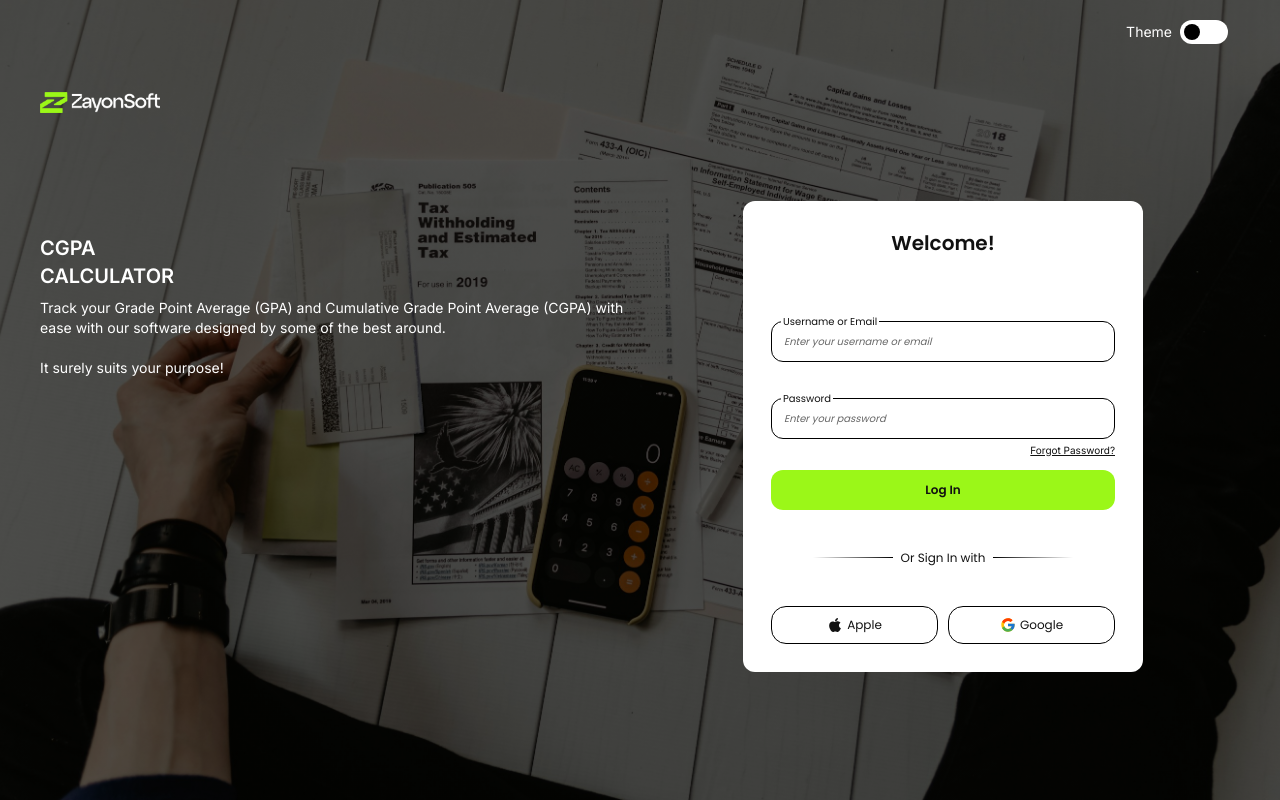
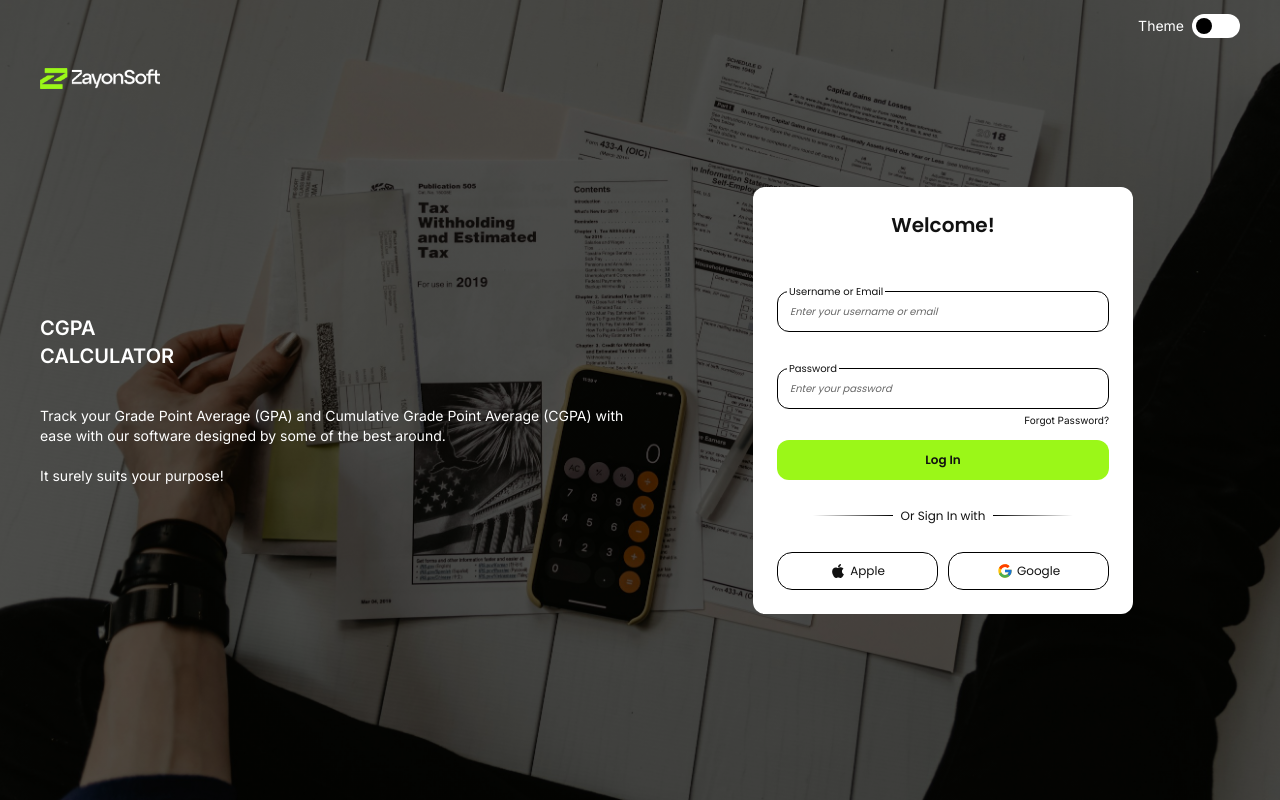
Before and after one commit to zayonsoft/new-cgpa-calculator-frontend, a Next.js app: page /login in a window 1280 px wide. Built offline with nearby package versions, Linux system fonts and the light colour scheme.

Commit message:
Adjusted the Login Form's Sizing and added an after:preloader

```diff
--- a/package.json
+++ b/package.json
@@ -10,6 +10,7 @@
   },
   "dependencies": {
     "@material-tailwind/react": "^2.1.10",
+    "axios": "^1.12.2",
     "jwt-decode": "^4.0.0",
     "next": "15.5.2",
     "react": "19.1.0",
--- a/src/app/login/layout.tsx
+++ b/src/app/login/layout.tsx
@@ -25,8 +25,8 @@ export default function LoginLayout({
   children: React.ReactNode;
 }) {
   return (
-    <section className="grid px-10 max-[500px]:px-5 grid-rows-[auto_1fr] w-full h-screen login-form-bg">
-      <div className="w-full h-10 grid max-[760px]:h-auto items-center grid-cols-[1fr_auto]">
+    <section className="grid px-10 max-[500px]:px-5 w-full h-screen login-form-bg">
+      <div className="absolute z-10 left-10 right-10 max-[500px]:left-5 max-[500px]:right-5 py-2 grid max-[760px]:h-auto items-center grid-cols-[1fr_auto]">
         <Image
           className="h-auto min-[760px]:hidden"
           src={"/logo.png"}
@@ -35,14 +35,14 @@ export default function LoginLayout({
           height={0}
         />
         {/* section For the Toggle buttons */}
-        <div className="justify-self-end self-center p-3 py-5">
+        <div className="justify-self-end py-1.5 self-center ">
           <p className={`${inter.className} flex items-center gap-2 text-sm`}>
             <span className="text-white">Theme</span>
             <ThemeToggleButton />
           </p>
         </div>
       </div>
-      <div className="pt-8 max-[760px]:pt-5">{children}</div>
+      <div>{children}</div>
     </section>
   );
 }
--- a/src/app/login/page.tsx
+++ b/src/app/login/page.tsx
@@ -21,9 +21,9 @@ const poppins = Poppins({
 export default function Login(): JSX.Element {
   const { theme, toggleTheme } = useTheme();
   return (
-    <div className="grid grid-cols-2 gap-3 max-[760px]:grid-cols-1 h-full">
-      <div className="grid gap-3 h-auto grid-rows-[150px_1fr] max-[760px]:hidden">
-        <div className="py-2 pt-5">
+    <div className="grid relative  grid-cols-2 gap-3 max-[760px]:grid-cols-1 h-full">
+      <div className="grid gap-3 relative h-auto grid-rows-[150px_1fr]  max-[760px]:hidden">
+        <div className="py-2 pt-17">
           <Image
             className="h-auto"
             src={"/logo.png"}
@@ -32,9 +32,11 @@ export default function Login(): JSX.Element {
             height={0}
           />
         </div>
-        <div className={`${inter.className} content-start`}>
+        <div
+          className={`${inter.className} -translate-y-1/2 top-1/2 absolute content-start`}
+        >
           {/* Just to wrap the content */}
-          <div className="grid gap-2 text-white">
+          <div className="grid gap-9 text-white">
             <h1 className="text-xl font-semibold">
               CGPA
               <br />
@@ -57,7 +59,7 @@ export default function Login(): JSX.Element {
         {/* THE FORM SECTION */}
         <div
           className={
-            "bg-white grid w-full max-w-[400px] p-7 m-auto text-[#111111] gap-10 font-semibold transition ease-in-out duration-900  rounded-xl dark:bg-[#1F1F1F]"
+            "bg-white grid w-full max-w-[380px] p-6 m-auto text-[#111111] gap-7 font-semibold transition ease-in-out duration-900  rounded-xl dark:bg-[#1F1F1F]"
           }
         >
           <p
@@ -101,7 +103,7 @@ export default function Login(): JSX.Element {
                 />
                 <p className="justify-self-end">
                   <Link
-                    className={`${inter.className} font-normal text-[10px] underline transition ease-in-out duration-900 dark:text-[#FFFFFF]`}
+                    className={`${inter.className} font-normal text-[10px]  transition ease-in-out duration-900 hover:underline dark:text-[#FFFFFF]`}
                     href={""}
                   >
                     Forgot Password?
@@ -109,10 +111,10 @@ export default function Login(): JSX.Element {
                 </p>
               </span>
             </div>
-
+            {/* after:left-0 after:right-0 after:top-0 after:bottom-0 */}
             <div>
               <button
-                className="bg-[#9BF718] w-full rounded-xl text-xs box-border py-3"
+                className={`bg-[#9BF718] cursor-pointer relative custom-transition hover:bg-[#27f718] w-full rounded-xl text-xs box-border after:w-7 after:h-7 after:rounded-full after:border-gray-900 after:border-l-gray-400 after:border-5 after:-translate-1/2 after:left-1/2 after:top-1/2 py-3 after:absolute after:hidden after:bg-transparent after:animate-spin`}
                 type="submit"
               >
                 Log In
@@ -123,7 +125,7 @@ export default function Login(): JSX.Element {
           <div className="grid grid-cols-2 gap-2.5">
             <div>
               <Link
-                className="grid rounded-[15px] justify-items-center  items-center p-2.5 border-black dark:border-[#CBCBCB] border transition ease-in-out duration-900"
+                className="grid rounded-[15px] justify-items-center  items-center p-2.5 border-black dark:border-[#CBCBCB] hover:bg-[#03030321] hover:border-[#03030321] dark:hover:bg-[#9f9f9f21] dark:hover:border-[#9f9f9f21] border transition ease-in-out duration-900"
                 href={"#"}
               >
                 <span className="grid gap-1 grid-cols-[auto_1fr] items-center transition ease-in-out duration-900 dark:text-[#CBCBCB]">
@@ -137,7 +139,7 @@ export default function Login(): JSX.Element {
 
             <div>
               <Link
-                className="grid rounded-[15px] justify-items-center items-center p-2.5 border-black dark:border-[#CBCBCB] border transition ease-in-out duration-900"
+                className="grid rounded-[15px] justify-items-center items-center p-2.5 border-black dark:border-[#CBCBCB] hover:bg-[#03030321] hover:border-[#03030321] dark:hover:bg-[#9f9f9f21] dark:hover:border-[#9f9f9f21] border transition ease-in-out duration-900"
                 href={"#"}
               >
                 <span className="grid gap-1 items-center grid-cols-[auto_1fr] transition ease-in-out duration-900 dark:text-[#CBCBCB]">
```
Also changed, not shown: 1 other file (tests, documents, lock files or other folders).
